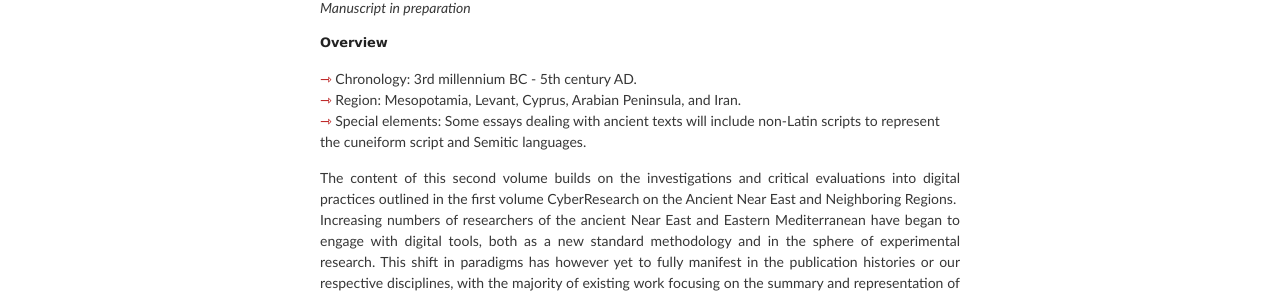
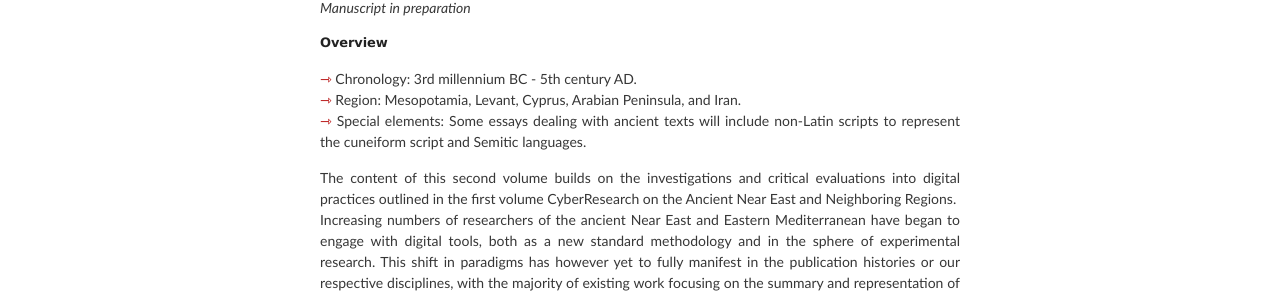
Before and after one commit to vbigot-juloux/ane-research-humanities, a Jekyll site: the page built from docs/CyberResearch-vol2.md, in a window 1280 px wide. Shown: the part 358-654 px from the top of the page. Built offline with Jekyll 4.4.1, drawn with Linux system fonts in a browser that asks for light colours; comment, search, counter and statistics services are not loaded; the repository's description, which GitHub fills in, is left out.

Commit message:
Update CyberResearch-vol2.md

```diff
--- a/docs/CyberResearch-vol2.md
+++ b/docs/CyberResearch-vol2.md
@@ -21,7 +21,7 @@ _Manuscript in preparation_
 <ul style="list-style-type: none; padding-left: 0;">
   <li><span style="color:#b30000; font-size: 14px">&#8702;</span> Chronology: 3rd millennium BC - 5th century AD.</li>
   <li><span style="color:#b30000; font-size: 14px">&#8702;</span> Region: Mesopotamia, Levant, Cyprus, Arabian Peninsula, and Iran.</li>
-  <li><span style="color:#b30000; font-size: 14px">&#8702;</span> Special elements: Some essays dealing with ancient texts will include non-Latin scripts to represent the cuneiform script and Semitic languages.</li>
+  <li style="text-align: justify"><span style="color:#b30000; font-size: 14px">&#8702;</span> Special elements: Some essays dealing with ancient texts will include non-Latin scripts to represent the cuneiform script and Semitic languages.</li>
 </ul>
 <p>The content of this second volume builds on the investigations and critical evaluations into digital practices outlined in the first volume CyberResearch on the Ancient Near East and Neighboring Regions.<br />
 Increasing numbers of researchers of the ancient Near East and Eastern Mediterranean have began to engage with digital tools, both as a new standard methodology and in the sphere of experimental research. This shift in paradigms has however yet to fully manifest in the publication histories or our respective disciplines, with the majority of existing work focusing on the summary and representation of results, rather than a critical evaluation of applied processes. As ever-greater numbers of researchers adopt digital tools, the need for reproducible, variable, and repeatable workflows, accessible and accessed by beginners and interdisciplinary scholars alongside interdisciplinary experts, increases. Where the first volume of the series discussed the most recent of digital research projects, this volume provides a unique critical evaluation of workflows so that scholars can learn method as well as fact. </p>
```
